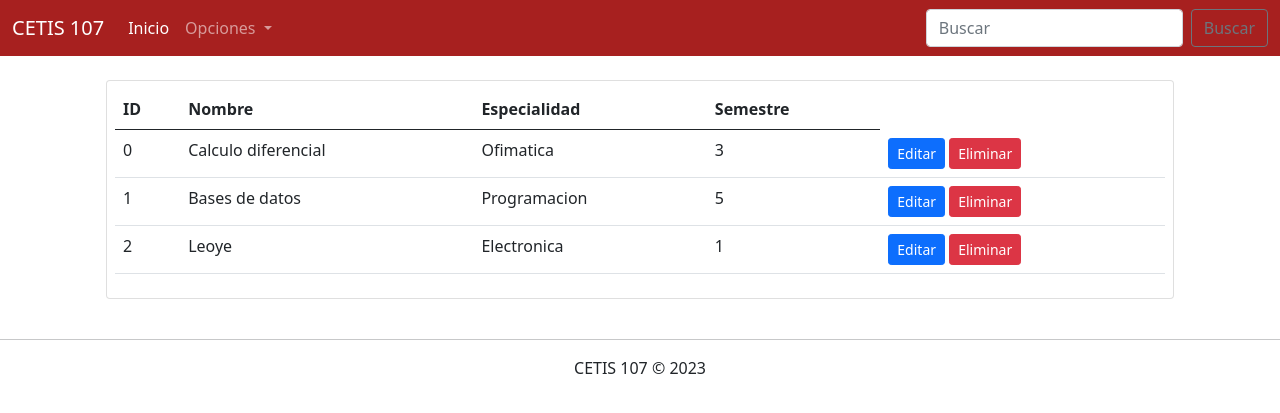
After one commit to yetimoreno777/webybasededatos2023, a PHP site: page /ConsultarMaterias.php in a window 1280 px wide. The commit adds this page. Shown: the top 413 px of the page. Run offline with PHP 8.4, Linux system fonts and the light colour scheme; data comes from the database, SQL or seed files in the repository.

Commit message:
Practica 08/11/2023

```diff
--- /dev/null
+++ b/Parcial3/ConsultarMaterias.php
@@ -0,0 +1,66 @@
+<!DOCTYPE html>
+<html lang="en">
+<head>
+    <meta charset="UTF-8">
+    <meta http-equiv="X-UA-Compatible" content="IE=edge">
+    <meta name="viewport" content="width=device-width, initial-scale=1.0">
+    <title>Consultar Materias</title>
+    <link rel="stylesheet" href="css/bootstrap.css">
+    <script src="code.jquery.com_jquery-3.7.1.js"></script>
+</head>
+<body>
+    <?php
+        include 'menu.php';
+        include 'conexion.php';
+        //Recuperamos los datos de la base de datos
+        $sql = "SELECT * FROM materias";
+        $datos = $conexion->query($sql);
+
+    ?>
+
+    <div class="container">
+        <div class="row">
+            <div class="col-12">
+                <?php if($datos->num_rows > 0) { ?>
+                <div class="table-responsive card m-4 p-2">
+                    <table class="table table-hover">
+                        <thead>
+                            <tr>
+                                <th>ID</th>
+                                <th>Nombre</th>
+                                <th>Especialidad</th>
+                                <th>Semestre</th>
+                            </tr>
+                        </thead>
+                        <tbody>
+                            <?php while($registro = $datos->fetch_assoc()){ ?>
+                                <tr>
+                                    <td><?php echo $registro["id"]; ?></td>
+                                    <td><?php echo $registro["nombre"]; ?></td>
+                                    <td><?php echo $registro["especialidad"]; ?></td>
+                                    <td><?php echo $registro["semestre"]; ?></td>
+                                    <td>
+                                        <a href="editarAlumno.php?id=<?php echo $registro["id"]; ?>"  class="btn btn-sm btn-primary">Editar</a>
+                                        <a href="eliminarAlumno.php?id=<?php echo $registro["id"]; ?>" class="btn btn-sm btn-danger">Eliminar</a>
+                                    </td>
+                                </tr>
+                            <?php } ?>
+                        </tbody>
+                    </table>
+                </div>
+                <?php } else { ?>
+                    <h2 class="m-4">No existe datos de alumnos en la base e datos</h2>
+                <?php } ?>
+            </div>
+        </div>
+    </div>
+
+
+    <footer class="text-center">
+        <hr>
+        CETIS 107 &copy; 2023
+    </footer>
+
+    <script src="js/bootstrap.js"></script>
+</body>
+</html>
--- a/Parcial3/RegistrarMaterias.php
+++ b/Parcial3/RegistrarMaterias.php
@@ -21,8 +21,9 @@
                     <div class="class-group">
                         <label for="semestre">Semestre:</label>
                         <input type="number" name="semestre" class="form-control" placeholder="Teclea el semestre" id="">
-                    </div>
+                    </div> <br>
                     <div class="form-group">
+                        <label for="especialidad">Especialidad:</label>
                         <select name="especialidad" class="form-control" id="">
                             <option value="">Selecciona una especialidad</option>
                             <option value="PROGRAMACION">Programacion</option>
@@ -33,7 +34,7 @@
                         </select>
                     </div>
                     <div>
-                        <input type="text" class="btn btn-primary" value="Registrar" name="" id="">
+                        <input type="button" class="btn btn-primary" value="Registrar" name="" id="">
                         <a href="ConsultarMaterias.php" class="btn btn-danger">Cancelar</a>
                     </div>
                 </form>
```
Also changed, not shown: Parcial3/EliminarMaterias.php (added, +19 -0 lines).
